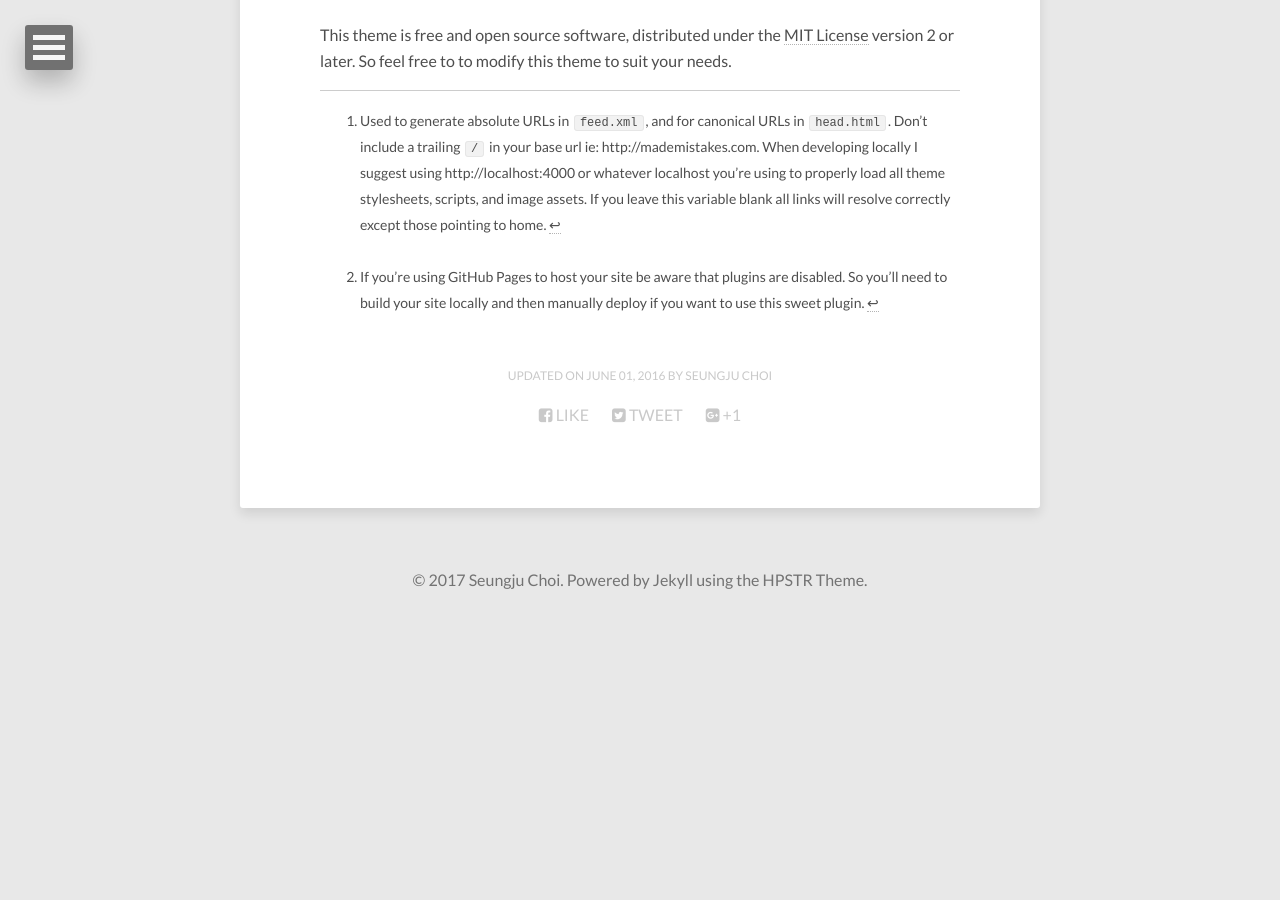
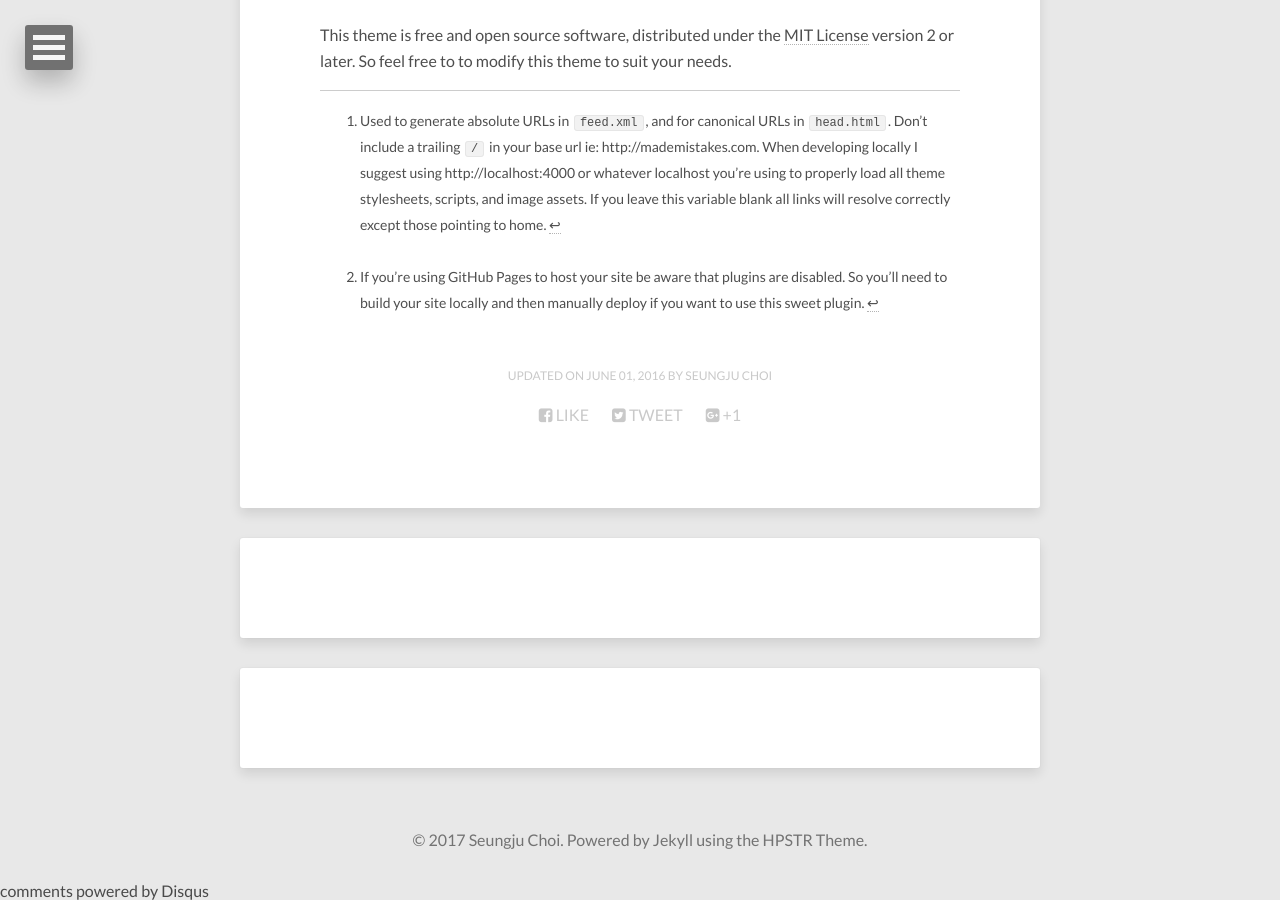
Before and after one commit to seungjuchoi/seungjuchoi.github.io, a Jekyll site: the page built from theme-setup/index.md, in a window 1280 px wide and 900 px high, scrolled down 6903 px. Built offline with Jekyll 4.4.1, drawn with Linux system fonts in a browser that asks for light colours; nearby versions of some CDN libraries; comment, search, counter and statistics services are not loaded; before the commit the page ends 7524 px from its top, so only the background shows below that; part of the change alters nothing that is shown.

Commit message:
add disqus for comment system

```diff
--- a/_config.yml
+++ b/_config.yml
@@ -1,11 +1,11 @@
-title:            RED, Just RED
+title:            Red time and Machine
 description:      Programming
-disqus_shortname:
+disqus_shortname: seungjuchoi
 reading_time:     true
 words_per_minute: 200
 # Your site's domain goes here (eg: https://mmistakes.github.io, http://yourdomain.com, etc)
 # When testing locally leave blank or use http://localhost:4000
-url:
+url: https://seungjuchoi.github.io/
 
 # Owner/author information
 owner:
@@ -16,10 +16,10 @@ owner:
   # Social networking links used in footer. Update and remove as you like.
   twitter:
   facebook:
-  github:
+  github:         seungjuchoi
   stackexchange:
   linkedin:
-  instagram:
+  instagram:      seungjuchoi
   flickr:
   tumblr:
   # google plus id, include the '+', eg +mmistakes
--- a/_layouts/page.html
+++ b/_layouts/page.html
@@ -43,6 +43,20 @@
       </footer>
     </div><!-- /.entry-content -->
     {% if page.comments != false and site.disqus_shortname %}<section id="disqus_thread"></section><!-- /#disqus_thread -->{% endif %}
+    <div id="disqus_thread"></div>
+      <script>
+      var disqus_config = function () {
+      this.page.url = "{{ page.url }}";  // Replace PAGE_URL with your page's canonical URL variable
+      this.page.identifier = "{{ page.url }}"; // Replace PAGE_IDENTIFIER with your page's unique identifier variable
+      };
+      (function() { // DON'T EDIT BELOW THIS LINE
+      var d = document, s = d.createElement('script');
+      s.src = '//seungjuchoi.disqus.com/embed.js';
+      s.setAttribute('data-timestamp', +new Date());
+      (d.head || d.body).appendChild(s);
+      })();
+      </script>
+      <noscript>Please enable JavaScript to view the <a href="https://disqus.com/?ref_noscript">comments powered by Disqus.</a></noscript>
   </article>
 </div><!-- /#main -->
 
```
